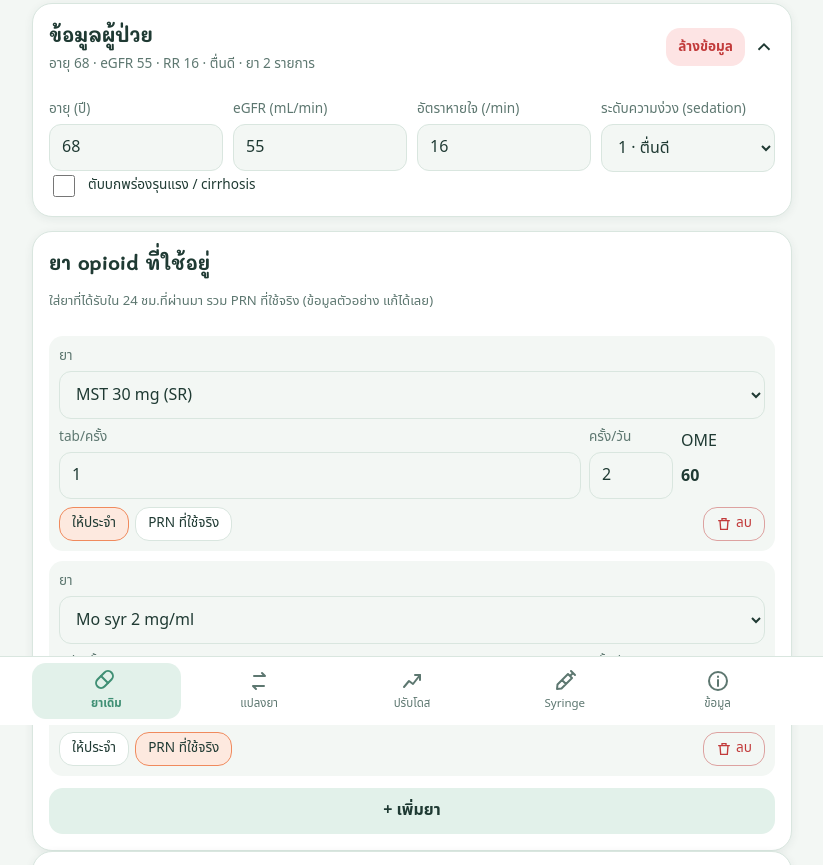
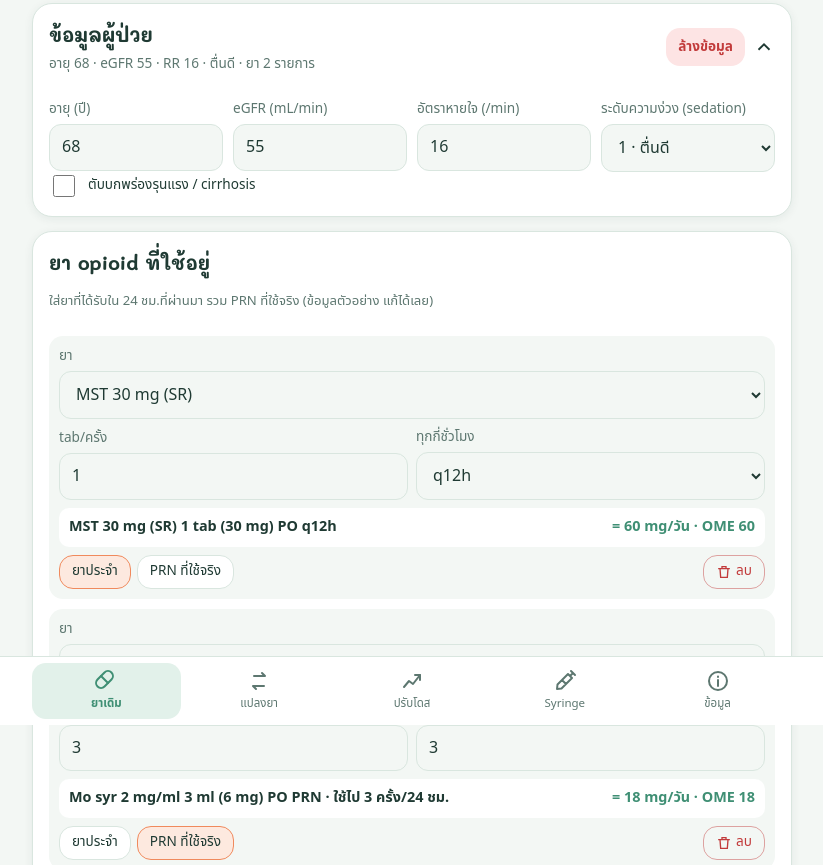
Before and after one commit to thanarat000/palli, a plain HTML site: page index.html in a window 1280 px wide. Shown: the part 75-940 px from the top of the page, without its empty margins (228-1051 px from the left). Drawn offline with Linux system fonts and the light colour scheme; a web font is replaced by a local one.

Commit message:
v0.5: order-style entry for current opioids
Oral: tab/cap/ml per dose with q-interval. Injection: bolus q-interval,
continuous mg/h, or SC syringe driver per 24 h. PRN: dose and times used.
Each row shows its order line, mg/day and OME.

Co-Authored-By: Claude Opus 5.5 <noreply@anthropic.com>
Claude-Session: https://claude.ai/code/session_01Ssq7evn3aHxAyN3p1k1x5V

```diff
--- a/index.html
+++ b/index.html
@@ -67,8 +67,11 @@ button{font:inherit;cursor:pointer;border:none;border-radius:14px;min-height:46p
 .seg{display:flex;flex-wrap:wrap;gap:6px}
 .seg button{background:var(--bg);color:var(--ink);border:1.5px solid var(--line);font-weight:500;min-height:42px;padding:6px 12px}
 .seg button[aria-pressed="true"]{background:var(--sage);color:var(--on-accent);border-color:var(--sage)}
-.row{display:grid;grid-template-columns:1fr 84px 84px;gap:8px;align-items:end;padding:10px;border-radius:14px;background:var(--bg)}
+.row{display:grid;grid-template-columns:1fr 1fr;gap:8px;align-items:end;padding:10px;border-radius:14px;background:var(--bg)}
 .row .full{grid-column:1/-1}
+.roword{grid-column:1/-1;background:var(--card);border-radius:10px;padding:8px 10px;font-size:.9rem;display:flex;justify-content:space-between;gap:8px;flex-wrap:wrap;font-variant-numeric:tabular-nums}
+.roword b{font-weight:600}
+.roword .o{color:var(--sage);font-weight:600;white-space:nowrap}
 .row .del{margin-left:auto;background:transparent;color:var(--stop);border:1.5px solid color-mix(in srgb,var(--stop) 45%,transparent);display:flex;align-items:center;gap:4px}
 .row .del svg{width:16px;height:16px}
 .clearbtn{background:var(--stop-soft);color:var(--stop);min-height:38px;padding:6px 12px;font-size:.85rem;flex:none}
@@ -253,7 +256,7 @@ details[open] .chev{transform:rotate(180deg)}
     <div class="alert stop"><b>!</b><span>ต้นแบบสำหรับทดสอบ ยังไม่ผ่านการรับรองจาก PTC ห้ามใช้สั่งยาจริง ผลทุกค่าต้องให้แพทย์/เภสัชกรตรวจซ้ำ</span></div>
   </section>
 
-  <p class="disclaimer">เครื่องมือช่วยคำนวณสำหรับบุคลากรการแพทย์ · ผู้สั่งยาต้องพิจารณาทุกครั้ง · เวอร์ชันต้นแบบ 0.4</p>
+  <p class="disclaimer">เครื่องมือช่วยคำนวณสำหรับบุคลากรการแพทย์ · ผู้สั่งยาต้องพิจารณาทุกครั้ง · เวอร์ชันต้นแบบ 0.5</p>
 </div>
 
 <nav class="tabs" role="tablist" aria-label="เมนู"><div class="in" id="tabBar"></div></nav>
@@ -265,8 +268,8 @@ const el=(t,a={},...c)=>{const e=document.createElement(t);for(const k in a){if(
 const fmt=(n,d=1)=>{if(!isFinite(n))return '0';const r=Math.round(n*Math.pow(10,d))/Math.pow(10,d);return r.toLocaleString('en-US',{maximumFractionDigits:d});};
 
 const S={ratio:3, rows:[
-  {drug:'mst30',qty:1,freq:2,prn:false},
-  {drug:'mosyr',qty:3,freq:3,prn:true}
+  {drug:'mst30',qty:1,int:12,prn:false},
+  {drug:'mosyr',qty:3,cnt:3,prn:true}
 ], target:'mst', red:'auto', tiForm:'mst', sdOp:'morphine', sdOpDose:null, addons:{}};
 S.prnInt=1;
 try{const r=localStorage.getItem('pd_ratio'); if(r) S.ratio=+r; const q=localStorage.getItem('pd_prn'); if(q) S.prnInt=+q;}catch(e){}
@@ -314,7 +317,30 @@ function toOME(key,dailyAmt){ // dailyAmt in drug units of mg/mcg (already × pe
     default: return dailyAmt;
   }
 }
-function rowCalc(r){const d=D[r.drug];const q=+r.qty||0;const f=D[r.drug].route==='td'?1:(+r.freq||0);const amt=q*d.per*f;return {amt,ome:toOME(r.drug,amt),d,f};}
+const DEF_INT={tramadol:6,mst10:12,mst30:12,mst60:12,kap20:12,moir:4,mosyr:4,oxyir:4,oxycr:12,hm:4,codeine:6,tapent:6,methadone:8,moinj:4,pethinj:4};
+const ORAL_INT=[4,6,8,12,24], INJ_INT=[1,2,3,4,6,8,12];
+function normRow(r){const d=D[r.drug];
+  if(r.int==null) r.int=DEF_INT[r.drug]||4;
+  if(r.cnt==null) r.cnt=1;
+  if(d.route==='inj'&&!r.mode) r.mode=r.drug==='fentinj'?'cont_h':'bolus';
+  if(d.route!=='inj') r.mode=null;
+  if(d.route==='td') r.prn=false;
+  return r;}
+function rowCalc(r){normRow(r);const d=D[r.drug];const q=+r.qty||0;let amt;
+  if(d.route==='td') amt=q*d.per;                       // mcg/h
+  else if(r.prn) amt=q*d.per*(+r.cnt||0);
+  else if(r.mode==='cont_h') amt=q*24;
+  else if(r.mode==='cont_24') amt=q;
+  else amt=q*d.per*(24/(+r.int||24));
+  return {amt,ome:toOME(r.drug,amt),d};}
+function rowOrder(r){normRow(r);const d=D[r.drug];const q=+r.qty||0;const nm=d.n;
+  if(d.route==='td') return `${nm} ${fmt(q)} แผ่น เปลี่ยน q72h`;
+  const dose=d.u==='mg'||d.u==='mcg'?`${fmt(q,2)} ${d.u}`:`${fmt(q,2)} ${d.u} (${fmt(q*d.per,2)} ${d.cls==='fentanyl'||d.route==='td'?'mcg':'mg'})`;
+  const rt=d.route==='inj'?(r.drug==='pethinj'?'IV':'IV/SC'):'PO';
+  if(r.prn) return `${nm} ${dose} ${rt} PRN · ใช้ไป ${fmt(+r.cnt||0)} ครั้ง/24 ชม.`;
+  if(r.mode==='cont_h') return `${nm} ${fmt(q,2)} ${d.u}/ชม. หยดต่อเนื่อง`;
+  if(r.mode==='cont_24') return `${nm} ${fmt(q,2)} ${d.u}/24 ชม. SC syringe driver`;
+  return `${nm} ${dose} ${rt} q${r.int}h`;}
 
 function totals(){
   let sch=0,prn=0,classes=new Set(),tram=0,hasPatch=false,hasPeth=false,hasMeth=false,srPrn=[];
@@ -344,30 +370,40 @@ function renderAlerts(box,list){box.innerHTML='';list.forEach(([k,t])=>box.appen
 function renderRows(){
   const box=$('#rows'); box.innerHTML='';
   S.rows.forEach((r,i)=>{
-    const d=D[r.drug];
+    normRow(r); const d=D[r.drug];
     const opt=([k,v])=>el('option',{value:k,selected:k===r.drug},v.n);
     const sel=el('select',{id:'drug'+i,'aria-label':'ยา'},
       el('optgroup',{label:'ยาใน รพ.นครไทย'},Object.entries(D).filter(([k,v])=>!v.out).map(opt)),
       el('optgroup',{label:'ยานอกบัญชี (ผู้ป่วยส่งต่อ)'},Object.entries(D).filter(([k,v])=>v.out).map(opt)));
-    sel.addEventListener('change',()=>{r.drug=sel.value; if(D[sel.value].route==='td'){r.qty=1;r.prn=false;} renderRows(); update();});
+    sel.addEventListener('change',()=>{r.drug=sel.value;r.int=null;r.mode=null;if(D[sel.value].route==='td'){r.qty=1;} renderRows(); update();});
+    const cells=[el('label',{class:'f full'},'ยา',sel)];
+    if(d.route==='inj'&&!r.prn){
+      const ms=el('select',{id:'mode'+i},[['bolus','ฉีดเป็นครั้ง (IV/SC bolus)'],['cont_h','หยดต่อเนื่อง ต่อชั่วโมง'],['cont_24','SC drip / syringe driver ต่อ 24 ชม.']].map(([k,l])=>el('option',{value:k,selected:r.mode===k},l)));
+      ms.addEventListener('change',()=>{r.mode=ms.value;renderRows();update();});
+      cells.push(el('label',{class:'f full'},'วิธีให้',ms));
+    }
+    const qlabel=d.route==='td'?'จำนวนแผ่น':r.mode==='cont_h'?`${d.u}/ชม.`:r.mode==='cont_24'?`${d.u}/24 ชม.`:`${d.u}/ครั้ง`;
     const qty=el('input',{id:'qty'+i,type:'number',inputmode:'decimal',min:0,step:'any',value:r.qty});
     qty.addEventListener('input',()=>{r.qty=qty.value;update();});
-    const freq=el('input',{id:'freq'+i,type:'number',inputmode:'numeric',min:0,step:1,value:r.freq,disabled:d.route==='td'});
-    freq.addEventListener('input',()=>{r.freq=freq.value;update();});
+    cells.push(el('label',{class:'f'},qlabel,qty));
+    if(d.route==='td') cells.push(el('div',{class:'f'},'ความถี่',el('div',{style:'padding:10px 0;color:var(--ink);font-weight:600'},'q72h')));
+    else if(r.prn){const c=el('input',{id:'cnt'+i,type:'number',inputmode:'numeric',min:0,step:1,value:r.cnt});c.addEventListener('input',()=>{r.cnt=c.value;update();});cells.push(el('label',{class:'f'},'ใช้ไปกี่ครั้ง/24 ชม.',c));}
+    else if(r.mode==='cont_h'||r.mode==='cont_24') cells.push(el('div',{class:'f'},'ความถี่',el('div',{style:'padding:10px 0;color:var(--ink);font-weight:600'},'ต่อเนื่อง')));
+    else {const list=d.route==='inj'?INJ_INT:ORAL_INT; if(!list.includes(+r.int))r.int=list[3]||list[0];
+      const is=el('select',{id:'int'+i},list.map(h=>el('option',{value:h,selected:+r.int===h},`q${h}h`+(h===24?' (OD)':''))));
+      is.addEventListener('change',()=>{r.int=+is.value;update();});cells.push(el('label',{class:'f'},'ทุกกี่ชั่วโมง',is));}
+    cells.push(el('div',{class:'roword'},el('b',{class:'ordtxt'},''),el('span',{class:'o'},'')));
     const del=el('button',{class:'del','aria-label':'ลบยานี้',onclick:()=>{S.rows.splice(i,1);renderRows();update();}});del.innerHTML='<svg viewBox="0 0 24 24" fill="none" stroke="currentColor" stroke-width="2" stroke-linecap="round"><path d="M4 7h16M9 7V4h6v3M6 7l1 13h10l1-13"/></svg><span>ลบ</span>';
-    const chip=el('div',{class:'typechip'},
-      el('button',{'aria-pressed':String(!r.prn),onclick:()=>{r.prn=false;renderRows();update();}},'ให้ประจำ'),
-      d.route==='td'?null:el('button',{'aria-pressed':String(r.prn),onclick:()=>{r.prn=true;renderRows();update();}},'PRN ที่ใช้จริง'), del);
-    const c=rowCalc(r);
-    const qlabel=d.route==='td'?'จำนวนแผ่น':(d.u==='mg'||d.u==='mcg'?d.u+'/ครั้ง':d.u+'/ครั้ง');
-    box.append(el('div',{class:'row'},
-      el('label',{class:'f full'},'ยา',sel),
-      el('label',{class:'f'},qlabel,qty),
-      el('label',{class:'f'},d.route==='td'?'—':'ครั้ง/วัน',freq),
-      el('div',{class:'f'},'OME',el('div',{style:'font-weight:600;color:var(--ink);padding:10px 0;font-variant-numeric:tabular-nums'},fmt(c.ome))),
-      chip));
+    cells.push(el('div',{class:'typechip'},
+      el('button',{'aria-pressed':String(!r.prn),onclick:()=>{r.prn=false;renderRows();update();}},'ยาประจำ'),
+      d.route==='td'?null:el('button',{'aria-pressed':String(r.prn),onclick:()=>{r.prn=true;renderRows();update();}},'PRN ที่ใช้จริง'), del));
+    box.append(el('div',{class:'row'},cells));
   });
+  fillRowOrders();
 }
+function fillRowOrders(){document.querySelectorAll('#rows .row').forEach((rw,i)=>{const r=S.rows[i];if(!r)return;const c=rowCalc(r);
+  rw.querySelector('.ordtxt').textContent=rowOrder(r);
+  rw.querySelector('.roword .o').textContent=r.drug==='methadone'?'ไม่รวมใน OME':(c.d.route==='td'?`= ${fmt(c.amt,2)} mcg/h`:`= ${fmt(c.amt,2)} ${c.d.cls==='fentanyl'?'mcg':'mg'}/วัน`)+` · OME ${fmt(c.ome)}`;});}
 function renderMedsSummary(T,p){
   $('#omeBig').textContent=fmt(T.total);
   const tol=T.total>=60;
@@ -634,10 +670,10 @@ function update(){
   const sedTxt=$('#sed').selectedOptions[0].textContent.split('·')[1].trim();
   const v=x=>$(x).value===''?'-':$(x).value;
   $('#ptSum').textContent=`อายุ ${v('#age')} · eGFR ${v('#egfr')} · RR ${v('#rr')} · ${sedTxt}${p.liver?' · ตับบกพร่อง':''} · ยา ${S.rows.length} รายการ`;
-  document.querySelectorAll('#rows .row').forEach((rw,i)=>{const c=rowCalc(S.rows[i]);const o=rw.querySelectorAll('.f')[3];if(o)o.lastChild.textContent=fmt(c.ome);});
+  fillRowOrders();
   renderMedsSummary(T,p); renderConv(T,p); renderTit(T,p); renderSD(T,p); renderInfo();
 }
-$('#addRow').addEventListener('click',()=>{S.rows.push({drug:'mosyr',qty:2.5,freq:1,prn:true});renderRows();update();});
+$('#addRow').addEventListener('click',()=>{S.rows.push({drug:'mosyr',qty:2.5,cnt:1,prn:true});renderRows();update();});
 ['#age','#egfr','#rr','#sed','#liver','#pain','#sdVol','#sdDil','#sdDev','#sdDur','#sdLen'].forEach(s=>{$(s).addEventListener('input',update);$(s).addEventListener('change',update);});
 renderRows(); update();
 // clear patient (tap twice to confirm)
```
Also changed, not shown: tests/conversion-cases.js (+25 -16 lines), 1 other file.
